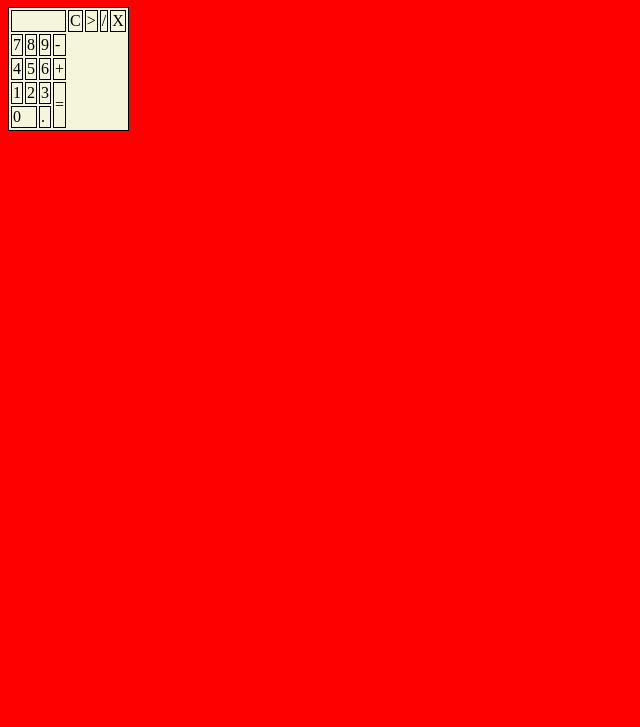
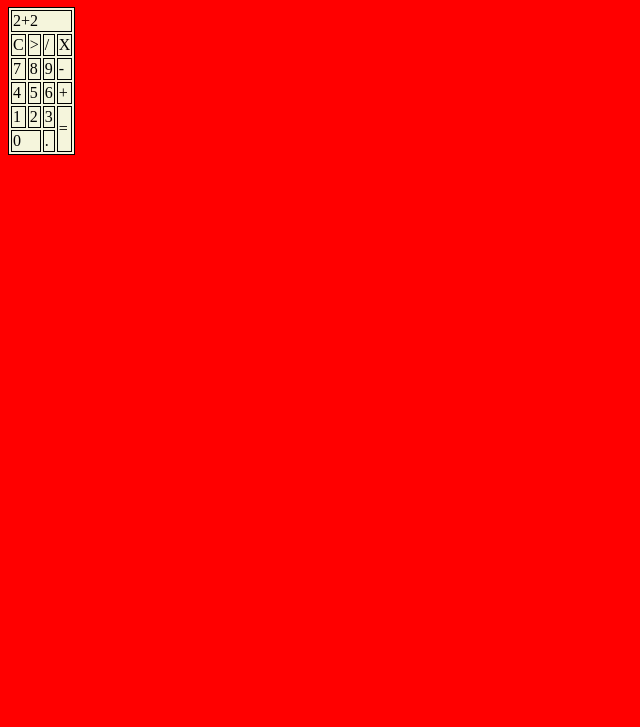
Before and after one commit to alanaoli/navegacao, a plain HTML site: page tabela.html in a window 1280 px wide. Shown: the part 73-800 px from the top of the page, without its empty margins (0-640 px from the left). Drawn offline with Linux system fonts and the light colour scheme.

Commit message:
alterei calculadora

```diff
--- a/tabela.html
+++ b/tabela.html
@@ -26,9 +26,11 @@
     <h1>Calculadora</h1>
 
     <table>
+        <tr>
+            <td colspan="4">2+2</td>
+        </tr>
+        <tr>
 
-        <tr>
-            <td colspan="4"></td>
             <td>C</td>
             <td>></td>
             <td>/</td>
```
